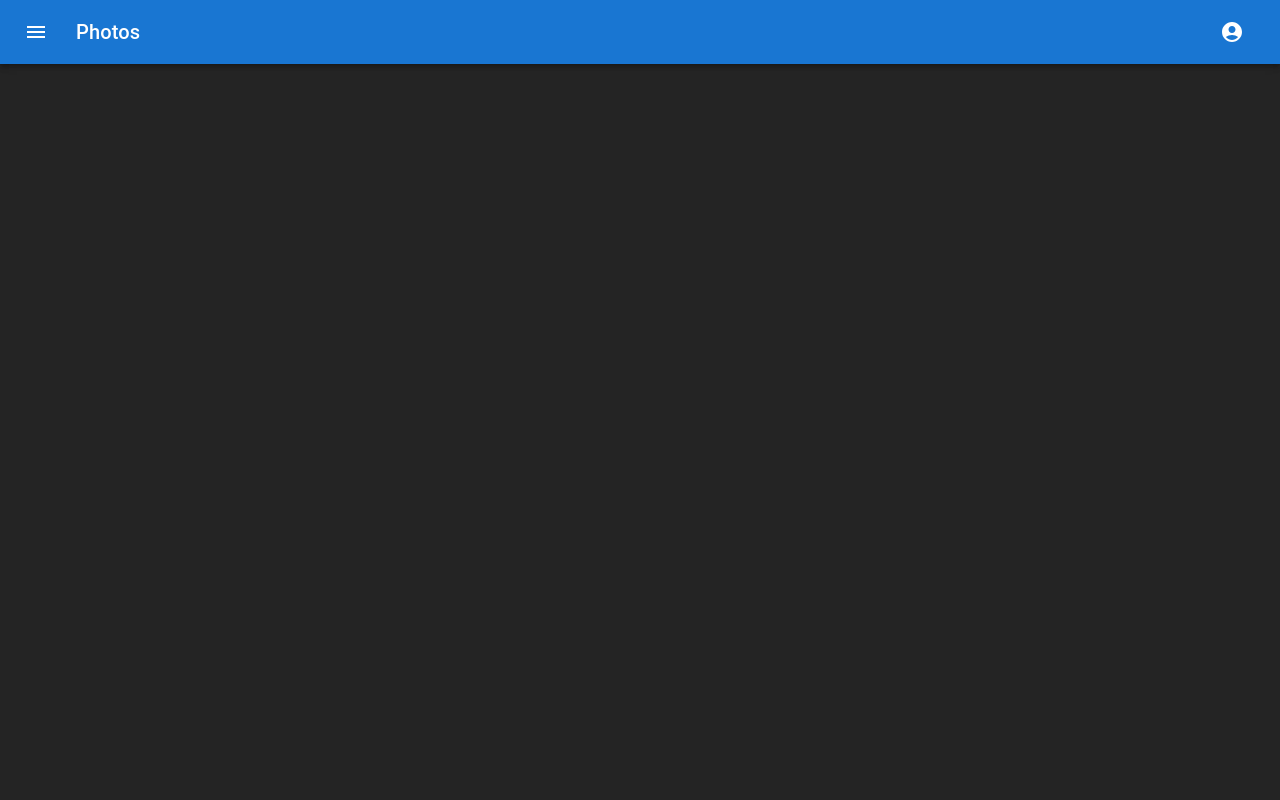
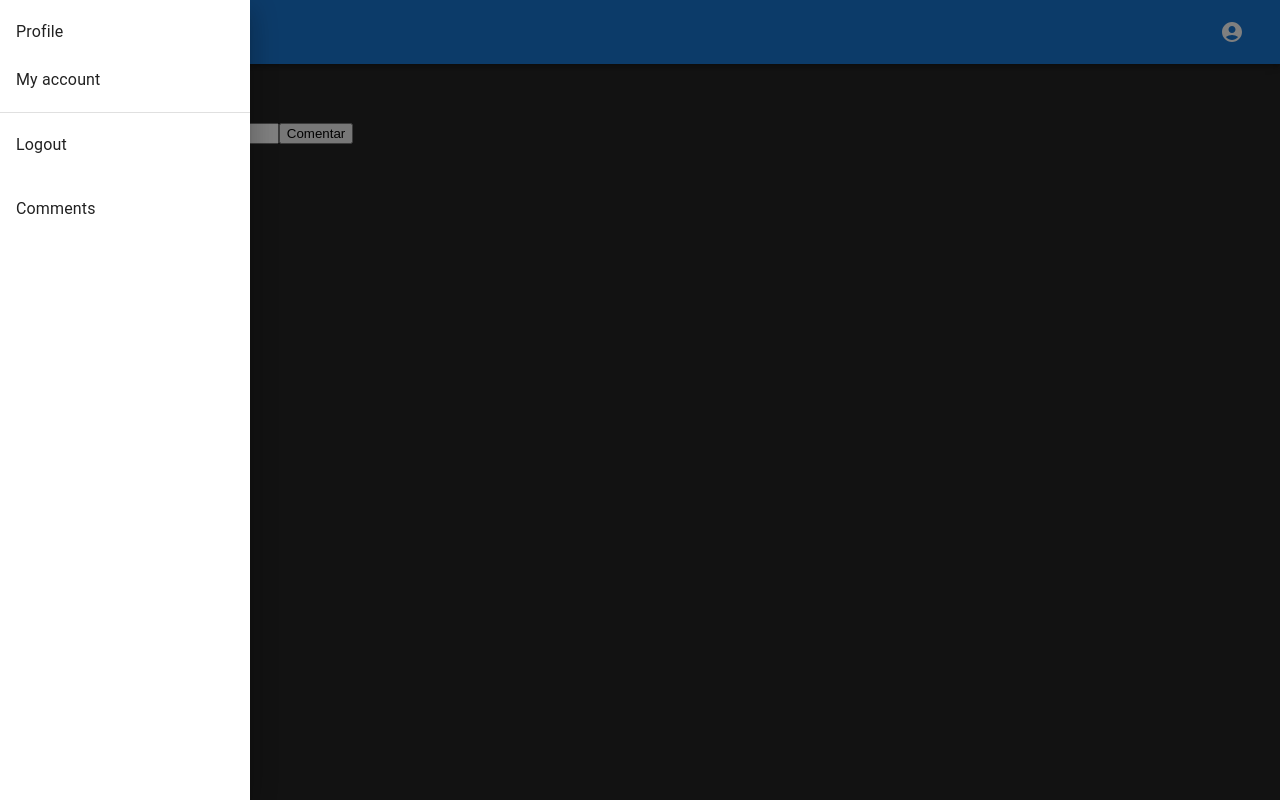
Before and after one commit to facupetitfour/programacionsIII-tp2, a React (Vite) app in the folder client/: page /comment in a window 1280 px wide. Both pictures are taken after a click on the button 36 px from the left and 32 px from the top of the page. Built offline with nearby package versions, Linux system fonts and the light colour scheme.

Commit message:
Se realiza archivo de Comment.jsx para mostrar los cometarios de los usuarios

```diff
--- a/client/package.json
+++ b/client/package.json
@@ -15,7 +15,9 @@
     "@mui/icons-material": "^5.15.19",
     "@mui/material": "^5.15.19",
     "react": "^18.2.0",
-    "react-dom": "^18.2.0"
+    "react-dom": "^18.2.0",
+    "react-hook-form": "^7.52.0",
+    "react-router-dom": "^6.23.1"
   },
   "devDependencies": {
     "@types/react": "^18.2.66",
--- a/client/src/App.jsx
+++ b/client/src/App.jsx
@@ -1,12 +1,19 @@
 import './App.css'
 import NavBar from './component/NavBar'
+import {BrowserRouter, Route, Routes, } from 'react-router-dom'
+import { Comment  } from './component/Comment'
+
 
 function App() {
 
   return (
-    <>
-      <NavBar/>
-    </>
+      <BrowserRouter>
+        <NavBar/>
+        <Routes>
+          <Route path='comment' element={<Comment/>}/>
+
+        </Routes>
+      </BrowserRouter>
   )
 }
 
--- /dev/null
+++ b/client/src/component/Comment.jsx
@@ -0,0 +1,77 @@
+import React, { useReducer, useRef, useState } from 'react';
+
+export const Comment = () => {
+  const inputRef = useRef();
+  const [editIndex, setEditIndex] = useState(null);
+
+  const [comments, dispatch] = useReducer((state = [], action) => {
+    switch (action.type) {
+      case 'add-comment': {
+        return [
+          ...state,
+          { id: state.length, title: action.title }
+        ];
+      }
+      case 'remove-comment': {
+        return state.filter((comment, index) => index !== action.index);
+      }
+      case 'edit-comment': {
+        return state.map((comment, index) =>
+          index === action.index ? { ...comment, title: action.title } : comment
+        );
+      }
+      default:
+        return state;
+    }
+  }, []);
+
+  const handleSubmit = (event) => {
+    event.preventDefault();
+    if (editIndex !== null) {
+      dispatch({
+        type: 'edit-comment',
+        index: editIndex,
+        title: inputRef.current.value
+      });
+      setEditIndex(null);
+    } else {
+      dispatch({
+        type: 'add-comment',
+        title: inputRef.current.value
+      });
+    }
+    inputRef.current.value = '';
+  };
+
+  const handleRemove = (index) => {
+    dispatch({
+      type: 'remove-comment',
+      index
+    });
+  };
+
+  const handleEdit = (index) => {
+    inputRef.current.value = comments[index].title;
+    setEditIndex(index);
+  };
+
+  return (
+    <div>
+      <h3>Comentario de la página</h3>
+      <form onSubmit={handleSubmit}>
+        <label htmlFor="">New comment</label>
+        <input type="text" name='title' ref={inputRef} />
+        <input type="submit" value={editIndex !== null ? 'Update' : 'Comentar'} />
+      </form>
+      <div>
+        {comments && comments.map((comment, index) => (
+          <div key={index}>
+            <p>{comment.title}</p>
+            <button onClick={() => handleRemove(index)}>Borrar</button>
+            <button onClick={() => handleEdit(index)}>Edit</button>
+          </div>
+        ))}
+      </div>
+    </div>
+  );
+};
--- a/client/src/component/NavBar.jsx
+++ b/client/src/component/NavBar.jsx
@@ -1,4 +1,4 @@
-import React from 'react'
+import React from 'react';
 import AppBar from '@mui/material/AppBar';
 import Box from '@mui/material/Box';
 import Toolbar from '@mui/material/Toolbar';
@@ -6,19 +6,19 @@ import Typography from '@mui/material/Typography';
 import IconButton from '@mui/material/IconButton';
 import MenuIcon from '@mui/icons-material/Menu';
 import AccountCircle from '@mui/icons-material/AccountCircle';
-import Switch from '@mui/material/Switch';
-import FormControlLabel from '@mui/material/FormControlLabel';
-import FormGroup from '@mui/material/FormGroup';
+import Drawer from '@mui/material/Drawer';
+import List from '@mui/material/List';
+import ListItem from '@mui/material/ListItem';
+import ListItemText from '@mui/material/ListItemText';
+import Divider from '@mui/material/Divider';
+import Menu from '@mui/material/Menu';
 import MenuItem from '@mui/material/MenuItem';
-import Menu from '@mui/material/Menu';
+import { Link } from 'react-router-dom';
 
 const NavBar = () => {
   const [auth, setAuth] = React.useState(true);
+  const [drawerOpen, setDrawerOpen] = React.useState(false);
   const [anchorEl, setAnchorEl] = React.useState(null);
-
-  const handleChange = (event) => {
-    setAuth(event.target.checked);
-  };
 
   const handleMenu = (event) => {
     setAnchorEl(event.currentTarget);
@@ -27,20 +27,45 @@ const NavBar = () => {
   const handleClose = () => {
     setAnchorEl(null);
   };
+
+  const toggleDrawer = (open) => (event) => {
+    if (event.type === 'keydown' && (event.key === 'Tab' || event.key === 'Shift')) {
+      return;
+    }
+    setDrawerOpen(open);
+  };
+
+  const drawerList = () => (
+    <Box
+      sx={{ width: 250 }}
+      role="presentation"
+      onClick={toggleDrawer(false)}
+      onKeyDown={toggleDrawer(false)}
+    >
+      <List>
+        <ListItem button>
+          <ListItemText primary="Profile" />
+        </ListItem>
+        <ListItem button>
+          <ListItemText primary="My account" />
+        </ListItem>
+      </List>
+      <Divider />
+      <List>
+        <ListItem button>
+          <ListItemText primary="Logout" />
+        </ListItem>
+      </List>
+      <List>
+        <ListItem button component={Link} to='/comment'>
+          <ListItemText primary="Comments" />
+        </ListItem>
+      </List>
+    </Box>
+  );
+
   return (
-    <Box sl={{ flexGrow: 1 }}>
-      {/* <FormGroup>
-        <FormControlLabel
-          control={
-            <Switch
-              checked={auth}
-              onChange={handleChange}
-              aria-label="login switch"
-            />
-          }
-          label={auth ? 'Logout' : 'Login'}
-        />
-      </FormGroup> */}
+    <Box sx={{ flexGrow: 1 }}>
       <AppBar position="static">
         <Toolbar>
           <IconButton
@@ -49,6 +74,7 @@ const NavBar = () => {
             color="inherit"
             aria-label="menu"
             sx={{ mr: 2 }}
+            onClick={toggleDrawer(true)}
           >
             <MenuIcon />
           </IconButton>
@@ -82,15 +108,22 @@ const NavBar = () => {
                 open={Boolean(anchorEl)}
                 onClose={handleClose}
               >
-                <MenuItem onClick={handleClose}>Profile</MenuItem>
-                <MenuItem onClick={handleClose}>My account</MenuItem>
+                <MenuItem onClick={handleClose}>Login </MenuItem>
+                <MenuItem onClick={handleClose}>Register</MenuItem>
               </Menu>
             </div>
           )}
         </Toolbar>
       </AppBar>
+      <Drawer
+        anchor="left"
+        open={drawerOpen}
+        onClose={toggleDrawer(false)}
+      >
+        {drawerList()}
+      </Drawer>
     </Box>
-  )
-}
+  );
+};
 
-export default NavBar
+export default NavBar;
```
Also changed, not shown: 1 other file (tests, documents, lock files or other folders).
